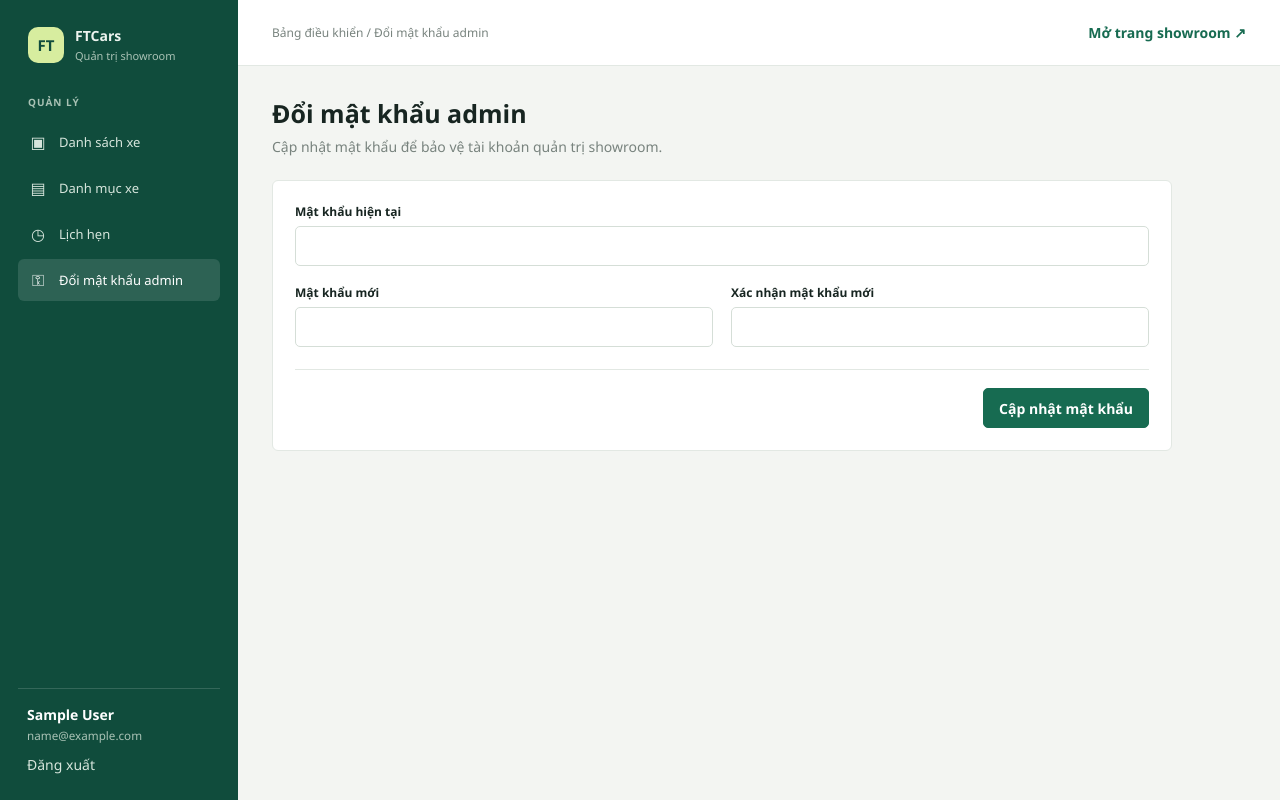
After one commit to tndghi/FTCar, a Laravel app: page /admin/password in a window 1280 px wide. The commit adds this page. Run offline with Laravel 12, Linux system fonts and the light colour scheme; the visitor is signed in with stand-in values (Sample User, id 1); data comes from the database, SQL or seed files in the repository.

Commit message:
feat(admin): add change password feature

```diff
--- /dev/null
+++ b/app/Http/Controllers/Admin/PasswordController.php
@@ -0,0 +1,37 @@
+<?php
+
+namespace App\Http\Controllers\Admin;
+
+use App\Http\Controllers\Controller;
+use Illuminate\Http\RedirectResponse;
+use Illuminate\Http\Request;
+use Illuminate\View\View;
+
+class PasswordController extends Controller
+{
+    public function edit(): View
+    {
+        return view('admin.password');
+    }
+
+    public function update(Request $request): RedirectResponse
+    {
+        $validated = $request->validate([
+            'current_password' => ['required', 'current_password'],
+            'password' => ['required', 'string', 'min:8', 'confirmed', 'different:current_password'],
+        ], [
+            'current_password.required' => 'Vui lòng nhập mật khẩu hiện tại.',
+            'current_password.current_password' => 'Mật khẩu hiện tại không chính xác.',
+            'password.required' => 'Vui lòng nhập mật khẩu mới.',
+            'password.min' => 'Mật khẩu mới phải có ít nhất 8 ký tự.',
+            'password.confirmed' => 'Xác nhận mật khẩu mới không khớp.',
+            'password.different' => 'Mật khẩu mới phải khác mật khẩu hiện tại.',
+        ]);
+
+        $request->user()->update(['password' => $validated['password']]);
+        $request->session()->regenerate();
+
+        return redirect()->route('admin.password.edit')
+            ->with('success', 'Mật khẩu admin đã được cập nhật.');
+    }
+}
--- a/resources/views/admin/layout.blade.php
+++ b/resources/views/admin/layout.blade.php
@@ -134,6 +134,7 @@
         <a class="nav-link {{ request()->routeIs('admin.cars.*') ? 'active' : '' }}" href="{{ route('admin.cars.index') }}"><span class="nav-icon">▣</span> Danh sách xe</a>
         <a class="nav-link {{ request()->routeIs('admin.categories.*') ? 'active' : '' }}" href="{{ route('admin.categories.index') }}"><span class="nav-icon">▤</span> Danh mục xe</a>
         <a class="nav-link {{ request()->routeIs('admin.bookings.*') ? 'active' : '' }}" href="{{ route('admin.bookings.index') }}"><span class="nav-icon">◷</span> Lịch hẹn</a>
+        <a class="nav-link {{ request()->routeIs('admin.password.*') ? 'active' : '' }}" href="{{ route('admin.password.edit') }}"><span class="nav-icon">⚿</span> Đổi mật khẩu admin</a>
         <div class="sidebar-bottom">
             <div class="admin-name">{{ auth()->user()->name }}<small>{{ auth()->user()->email }}</small></div>
             <form method="POST" action="{{ route('admin.logout') }}">
--- /dev/null
+++ b/resources/views/admin/password.blade.php
@@ -0,0 +1,39 @@
+@extends('admin.layout')
+
+@section('title', 'Đổi mật khẩu admin')
+@section('section', 'Đổi mật khẩu admin')
+
+@section('content')
+    <div class="page-heading">
+        <div>
+            <h1>Đổi mật khẩu admin</h1>
+            <p>Cập nhật mật khẩu để bảo vệ tài khoản quản trị showroom.</p>
+        </div>
+    </div>
+
+    <form class="form-panel" method="POST" action="{{ route('admin.password.update') }}">
+        @csrf
+        @method('PUT')
+
+        <div class="form-grid">
+            <div class="form-field full">
+                <label for="current_password">Mật khẩu hiện tại</label>
+                <input class="field" id="current_password" name="current_password" type="password" autocomplete="current-password" required>
+                @error('current_password')<div class="error">{{ $message }}</div>@enderror
+            </div>
+            <div class="form-field">
+                <label for="password">Mật khẩu mới</label>
+                <input class="field" id="password" name="password" type="password" autocomplete="new-password" minlength="8" required>
+                @error('password')<div class="error">{{ $message }}</div>@enderror
+            </div>
+            <div class="form-field">
+                <label for="password_confirmation">Xác nhận mật khẩu mới</label>
+                <input class="field" id="password_confirmation" name="password_confirmation" type="password" autocomplete="new-password" minlength="8" required>
+            </div>
+        </div>
+
+        <div class="form-actions">
+            <button class="button" type="submit">Cập nhật mật khẩu</button>
+        </div>
+    </form>
+@endsection
--- a/routes/web.php
+++ b/routes/web.php
@@ -5,6 +5,7 @@ use App\Http\Controllers\Admin\AuthController;
 use App\Http\Controllers\Admin\BookingController as AdminBookingController;
 use App\Http\Controllers\Admin\CarCategoryController as AdminCarCategoryController;
 use App\Http\Controllers\Admin\CarController as AdminCarController;
+use App\Http\Controllers\Admin\PasswordController as AdminPasswordController;
 use App\Http\Middleware\AdminMiddleware;
 use Illuminate\Support\Facades\Route;
 
@@ -23,4 +24,6 @@ Route::prefix('admin')->name('admin.')->middleware(AdminMiddleware::class)->grou
     Route::resource('categories', AdminCarCategoryController::class)->except('show');
     Route::get('/bookings', [AdminBookingController::class, 'index'])->name('bookings.index');
     Route::patch('/bookings/{booking}', [AdminBookingController::class, 'update'])->name('bookings.update');
+    Route::get('/password', [AdminPasswordController::class, 'edit'])->name('password.edit');
+    Route::put('/password', [AdminPasswordController::class, 'update'])->name('password.update');
 });
```
